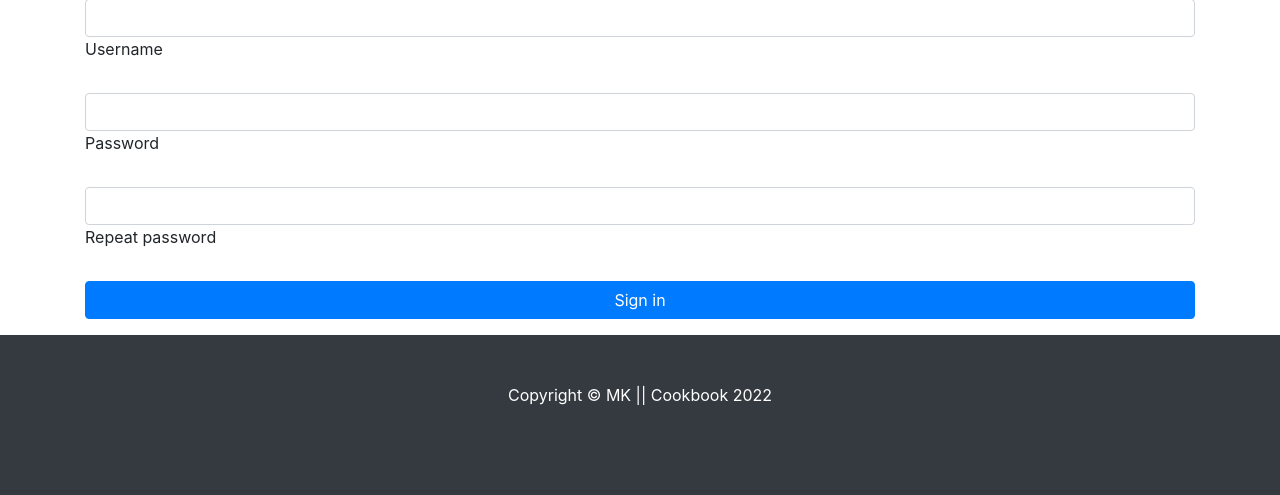
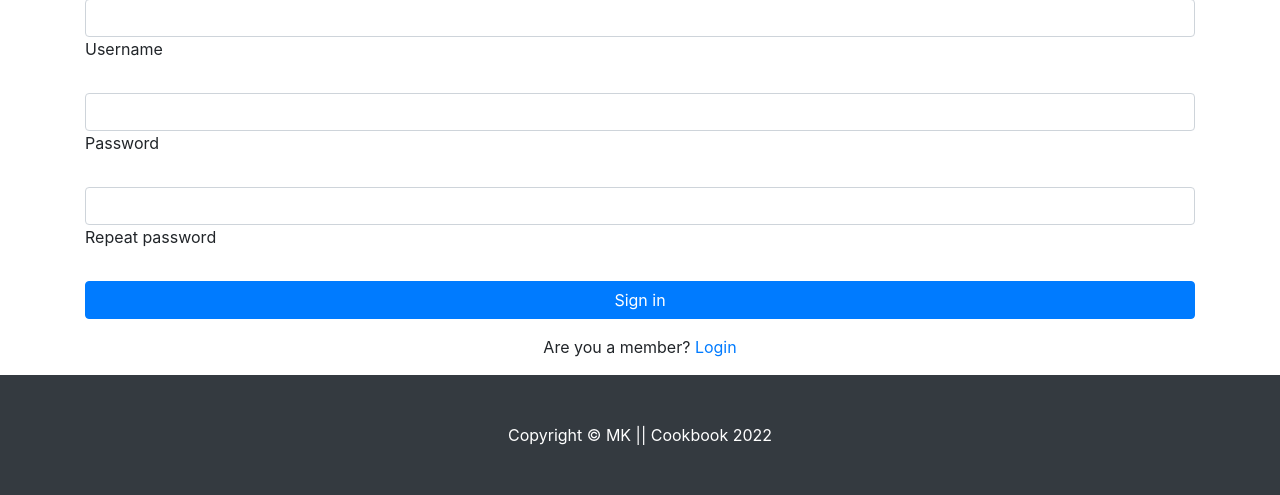
Before and after one commit to Code-Institute-Submissions/Frangelicomk-cookbook-project_SepResub, a Flask app: page /register in a window 1280 px wide. Shown: the part 410-905 px from the top of the page. Before the commit the page ends 815 px from the top, so only its background shows below. Run offline with Flask 2, Linux system fonts and the light colour scheme; some libraries are stand-ins or nearby versions.

Commit message:
fixed formed

```diff
--- a/templates/login.html
+++ b/templates/login.html
@@ -52,7 +52,7 @@
 
         <!-- Register buttons -->
         <div class="text-center">
-          <p>Not a member? <a href="#!">Register</a></p>
+          <p>Not a member? <a href="{{ url_for('register') }}">Register</a></p>
         </div>
       </form>
     </div>
--- a/templates/register.html
+++ b/templates/register.html
@@ -50,6 +50,10 @@
 
           <!-- Submit button -->
           <button type="submit" class="btn btn-primary btn-block mb-3">Sign in</button>
+          <!-- Register buttons -->
+        <div class="text-center">
+            <p>Are you a member? <a href="{{ url_for('login') }}">Login</a></p>
+          </div>
         </form>
       </div>
       </div>
```
